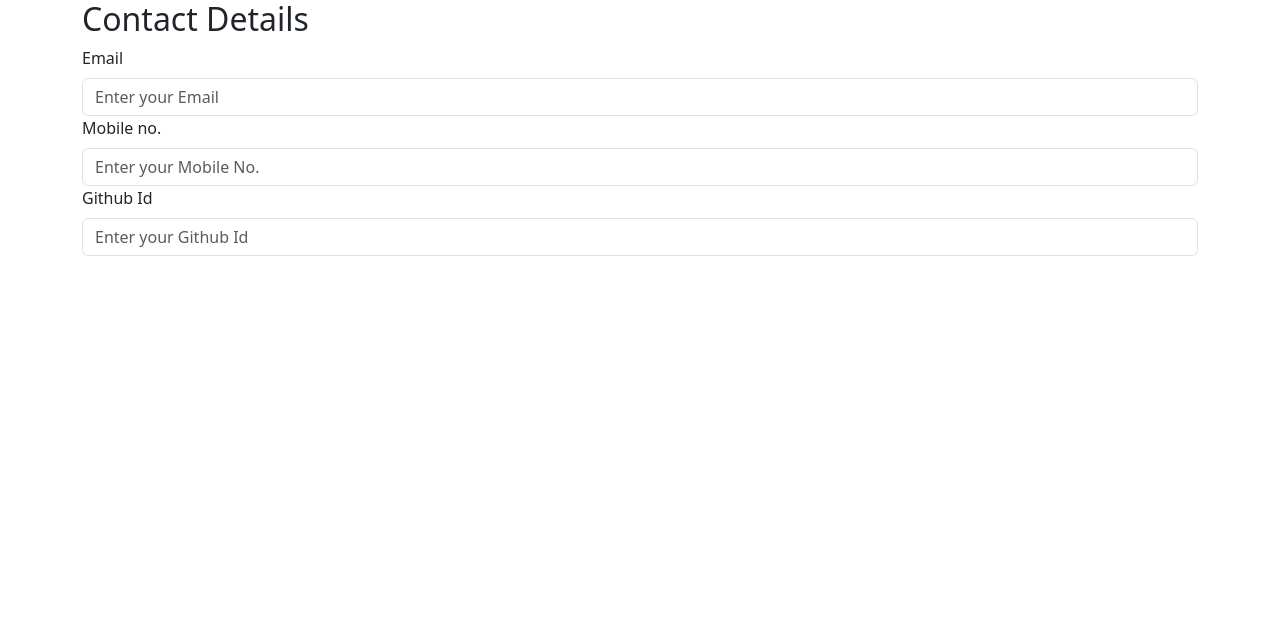
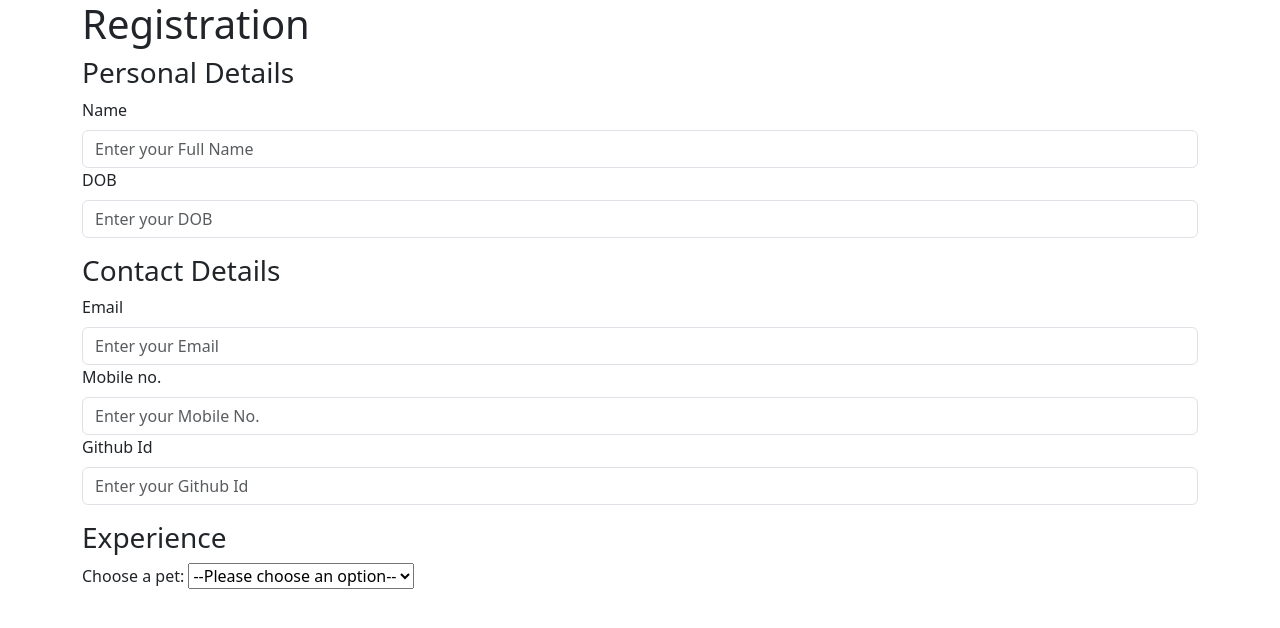
Before and after one commit to at-mohit-rmn/Template_Automatically, a plain HTML site: page Profile/index.html in a window 1280 px wide. Drawn offline with nearby package versions, Linux system fonts and the light colour scheme.

Commit message:
Update index.html

```diff
--- a/Profile/index.html
+++ b/Profile/index.html
@@ -10,8 +10,18 @@
 </head>
 <body>
     <div class="container">
+      <h1>Registration</h1>
 
-      <h2>Contact Details</h2>
+      <h3>Personal Details</h3>
+      <form class="mb-3">
+        <label for="name" class="form-label">Name</label>
+        <input type="text" class="form-control" placeholder="Enter your Full Name" id="name">
+
+        <label for="dob" class="form-label">DOB</label>
+        <input type="text" class="form-control" placeholder="Enter your DOB" id="dob">
+      </form>
+
+      <h3>Contact Details</h3>
       <form class="mb-3">
         <label for="email" class="form-label">Email</label>
         <input type="text" class="form-control" placeholder="Enter your Email" id="email">
@@ -22,6 +32,20 @@
         <label for="ID" class="form-label">Github Id</label>
         <input type="text" class="form-control" placeholder="Enter your Github Id" id="ID">
       </form>
+
+      <h3>Experience</h3>
+      <form class="mb-3">
+        <label for="experience">Choose a pet:</label>
+
+<select name="pets" id="experience">
+  <option value="">--Please choose an option--</option>
+  <option value="1">below 1 Years</option>
+  <option value="2">1-2 Years</option>
+  <option value="hams-ter">3-4 Years</option>
+  <option value="parrot">above 5 Years</option>
+</select>
+      </form>
+
     </div>
 
      <script src="https://cdn.jsdelivr.net/npm/bootstrap@5.3.3/dist/js/bootstrap.bundle.min.js
```
